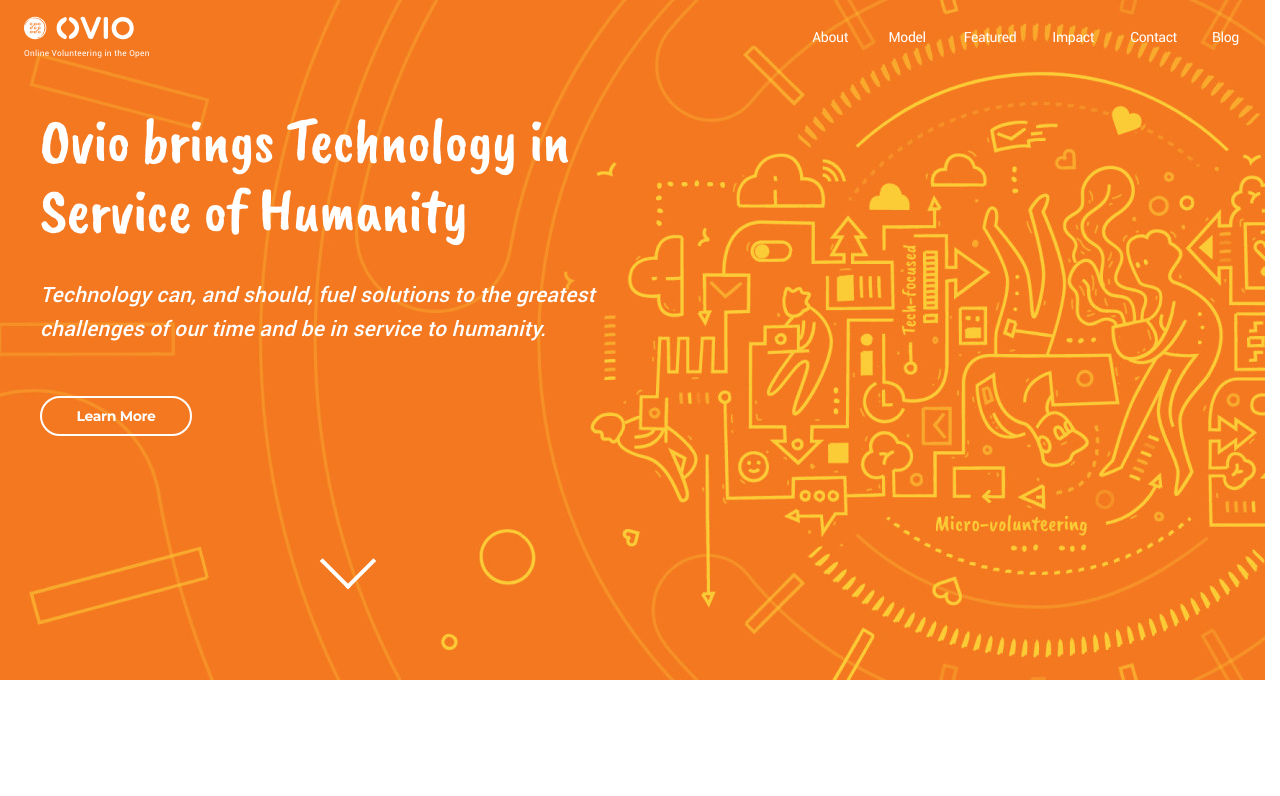
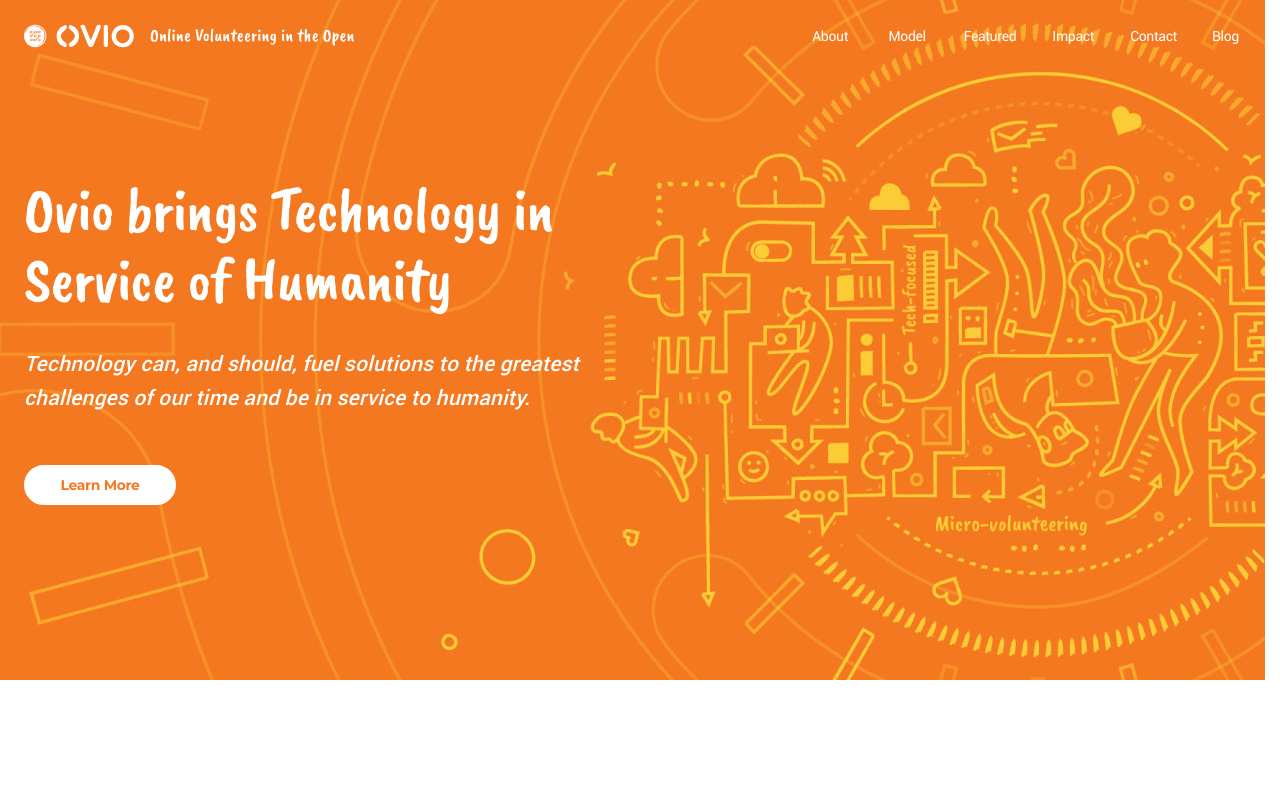
Before and after one commit to oviohub/website, a Gatsby site: page / in a window 1280 px wide. Shown: the top 796 px of the page. Built offline with nearby package versions, Linux system fonts and the light colour scheme; Gatsby itself is replaced by a stand-in of ours.

Commit message:
📦 Home page: revision from InVision (#21)

```diff
--- a/src/components/GetInvolved.js
+++ b/src/components/GetInvolved.js
@@ -42,6 +42,7 @@
     height: '520px',
     width: '330px',
     padding: spacing(3),
+    marginRight: spacing(2),
     '&:hover': {
       border: '1px solid #DCDCDC',
       boxShadow: '0 30px 60px 0 rgba(0,0,0,0.05)',
--- a/src/components/MenuBar.js
+++ b/src/components/MenuBar.js
@@ -28,10 +28,11 @@
 const { muiIconLogo } = stylesBase;
 const useStyles = makeStyles(theme => ({
   muiIconLogo,
-  grid: ({ homeVersion }) => ({
+  mainContainer: ({ homeVersion }) => ({
     padding: `${spacing(2)} 0px`,
     position: !homeVersion && 'fixed',
     background: !homeVersion && colors.white,
+    boxShadow: !homeVersion && '0px -2px 4px 0px black',
     left: !homeVersion && '0px',
     zIndex: '3',
     [theme.breakpoints.down('md')]: homeVersion && {
@@ -52,12 +53,11 @@
     textDecoration: 'none',
   },
   logoCaution: {
-    fontSize: '8.3px',
-    lineHeight: '10px',
-    textAlign: 'center',
-    marginTop: spacing(1),
+    fontFamily: 'Caveat Brush',
+    fontSize: '18px',
+    lineHeight: '22px',
+    marginLeft: spacing(2),
     width: 'fit-content',
-    opacity: 1,
   },
   button: ({ homeVersion, last }) => ({
     backgroundColor: 'transparent',
@@ -85,7 +85,7 @@
   const {
     // eslint-disable-next-line no-shadow
     muiIconLogo,
-    grid,
+    mainContainer,
     gridFixedWidth,
     rightSubContainer,
     leftSubContainer,
@@ -105,24 +105,21 @@
     if (anchorRef.current && anchorRef.current.contains(event.target)) {
       return;
     }
-
     setOpen(false);
   }
 
   return (
-    <Grid container className={grid} justify="center">
+    <Grid container className={mainContainer} justify="center">
       <Grid container item className={gridFixedWidth}>
         <Grid className={rightSubContainer} item xs={6} container alignItems="center">
           <Link className={links} to={getPageUrl('HomePage')}>
-            <Grid container direction="column" alignItems="flex-start">
+            <Grid container alignItems="flex-start" justify="center">
               <img className={muiIconLogo} src={homeVersion ? logoWhite : logoOrange} alt="Ovio" />
-              <Typography
-                className={logoCaution}
-                variant="caption"
-                color={homeVersion ? 'primary' : 'textSecondary'}
-              >
-                Online Volunteering in the Open
-              </Typography>
+              <Hidden smDown>
+                <Typography className={logoCaution} color={homeVersion ? 'primary' : 'textSecondary'}>
+                  Online Volunteering in the Open
+                </Typography>
+              </Hidden>
             </Grid>
           </Link>
         </Grid>
--- a/src/components/home/HeroHome.js
+++ b/src/components/home/HeroHome.js
@@ -1,15 +1,19 @@
 import React from 'react';
-import { Grid, Typography, Button } from '@material-ui/core';
+import PropTypes from 'prop-types';
+import { Grid, Typography, Button, withWidth } from '@material-ui/core';
 import { makeStyles } from '@material-ui/styles';
 
-import { spacing, stylesBase } from '../styledComponents';
+import { stylesBase, menuHeightOffset } from '../styledComponents';
 import heroImage from '../../assets/homePage/heroImage.jpg';
-import ScrollArrow from '../ui-library/ScrollArrow';
 
-const { muiButtonTransparent, muiGridFullScreen } = stylesBase;
+const { muiButtonWhiteBackground, muiGridFullScreen } = stylesBase;
+const imageHeight = '680px'; // 680px ==  height of the header image in the design
 const useStyles = makeStyles(theme => ({
-  muiButtonTransparent,
+  muiButtonWhiteBackground,
   muiGridFullScreen,
+  mainContainer: {
+    height: `calc(${imageHeight} - ${menuHeightOffset}px)`,
+  },
   imageContainer: {
     position: 'absolute',
     left: '0px',
@@ -18,16 +22,13 @@
   },
   image: {
     width: '100%',
-    height: '680px', // 680px ==  height of the header image in the design
+    height: imageHeight,
     objectFit: 'cover',
     [theme.breakpoints.down('md')]: { objectPosition: 'left' },
   },
   textContainer: {
-    marginLeft: spacing(2),
-    [theme.breakpoints.down('sm')]: {
-      textAlign: 'center',
-      marginLeft: '0px',
-    },
+    marginLeft: '0px',
+    [theme.breakpoints.down('sm')]: { textAlign: 'center' },
   },
   typography: {
     textAlign: 'left',
@@ -40,40 +41,53 @@
   },
 }));
 
-const Hero = () => {
+const Hero = ({ width }) => {
   const {
     // eslint-disable-next-line no-shadow
-    muiButtonTransparent,
+    muiButtonWhiteBackground,
     // eslint-disable-next-line no-shadow
     muiGridFullScreen,
+    mainContainer,
     imageContainer,
     image,
     textContainer,
     typography,
     buttonContainer,
   } = useStyles();
-  const scrollRef = React.createRef();
+
   return (
     <React.Fragment>
-      <Grid container>
+      <Grid container className={mainContainer}>
         <Grid className={`${muiGridFullScreen} ${imageContainer}`}>
           <img className={image} src={heroImage} alt="Ovio" />
         </Grid>
-        <Grid container item className={textContainer} direction="column" lg={6} md={8} xs={12}>
+        <Grid
+          container
+          item
+          className={textContainer}
+          direction="column"
+          justify={width === 'xs' ? 'flex-start' : 'center'}
+          lg={6}
+          md={8}
+          xs={12}
+        >
           <Typography className={typography} variant="h1">Ovio brings Technology in Service of Humanity</Typography>
           <Typography className={typography} variant="subtitle1">
             Technology can, and should, fuel solutions to the greatest
             challenges of our time and be in service to humanity.
           </Typography>
           <Grid className={buttonContainer} item>
-            <Button className={muiButtonTransparent}>Learn More</Button>
+            <Button className={muiButtonWhiteBackground}>Learn More</Button>
           </Grid>
-          <ScrollArrow scrollRef={scrollRef} />
         </Grid>
       </Grid>
-      <div ref={scrollRef} />
+
     </React.Fragment>
   );
 };
 
-export default Hero;
+Hero.propTypes = {
+  width: PropTypes.string.isRequired,
+};
+
+export default withWidth()(Hero);
--- a/src/components/home/MapSection.js
+++ b/src/components/home/MapSection.js
@@ -26,7 +26,7 @@
   const { muiGridBlockContainer, title2, image } = useStyles();
   return (
     <Grid className={muiGridBlockContainer} container>
-      <Typography className={title2} variant="h2" color="secondary">Need a title here</Typography>
+      <Typography className={title2} variant="h2" color="secondary">Worldwide Impact</Typography>
       <img className={image} src={map} alt="Ovio" />
     </Grid>
   );
--- a/src/components/styledComponents.js
+++ b/src/components/styledComponents.js
@@ -5,7 +5,7 @@
 export const contentWidthPixels = `${contentWidth}px`;
 export const mobileThreshold = 800;
 export const mobileThresholdPixels = `${mobileThreshold}px`;
-export const menuHeightOffset = 74;
+export const menuHeightOffset = 72;
 
 export const colors = {
   darkBlue: '#2F4058',
@@ -132,8 +132,9 @@
         border: `2px solid ${colors.orange}`,
         borderRadius: '20px',
         '&:hover': {
-          color: colors.white,
-          backgroundColor: `${colors.orange}f0`,
+          color: colors.orange,
+          backgroundColor: 'transparent',
+          borderColor: colors.orange,
         },
       },
       text: {
@@ -145,16 +146,32 @@
         margin: `${spacing(4)} ${spacing(3)} ${spacing(4)} 0px`,
       },
     },
+    MuiIconButton: {
+      root: {
+        padding: '8px 0px 8px 12px',
+      },
+    },
+    MuiMenuItem: {
+      root: {
+        width: '100%',
+        '&:hover': {
+          backgroundColor: `${colors.orange}2f`,
+          borderRadius: '4px',
+        },
+      },
+    },
   },
 });
 
 export const stylesBase = {
-  muiButtonTransparent: {
-    backgroundColor: 'transparent',
+  muiButtonWhiteBackground: {
+    backgroundColor: colors.white,
+    color: colors.orange,
     border: `2px solid ${colors.white}`,
     '&:hover': {
-      color: colors.darkBlue,
-      backgroundColor: colors.white,
+      color: colors.white,
+      backgroundColor: 'transparent',
+      borderColor: colors.white,
     },
   },
   muiGridBlockContainer: {
--- a/src/components/ui-library/DropMenu.js
+++ b/src/components/ui-library/DropMenu.js
@@ -2,13 +2,8 @@
 import PropTypes from 'prop-types';
 import { Link } from 'gatsby';
 import { Button, Popper, Grow, Paper, ClickAwayListener, MenuList, MenuItem } from '@material-ui/core';
-import { makeStyles } from '@material-ui/styles';
-import { spacing } from '../styledComponents';
-
-const useStyles = makeStyles({ menuItem: { margin: `0px ${spacing(2)}` } });
 
 const DropMenu = ({ buttonLabel, buttonLink, color, classes: { links, button }, menuItems }) => {
-  const { menuItem } = useStyles();
   const [open, setOpen] = React.useState(false);
   const anchorRef = React.useRef(null);
   const { current } = anchorRef;
@@ -43,15 +38,15 @@
           {buttonLabel}
         </Button>
       </Link>
-      <Popper open={open} anchorEl={current} transition disablePortal placement="bottom-end">
+      <Popper open={open} anchorEl={current} transition disablePortal placement="bottom">
         {({ TransitionProps }) => (
           <Grow {...TransitionProps}>
             <Paper id="menu-list-grow">
               <ClickAwayListener onClickAway={handleClose}>
-                <MenuList>
+                <MenuList disablePadding>
                   {menuItems.map(({ label, link }) => (
                     <Link className={links} key={label} to={link}>
-                      <MenuItem className={menuItem}>{label}</MenuItem>
+                      <MenuItem>{label}</MenuItem>
                     </Link>
                   ))}
                 </MenuList>
```
